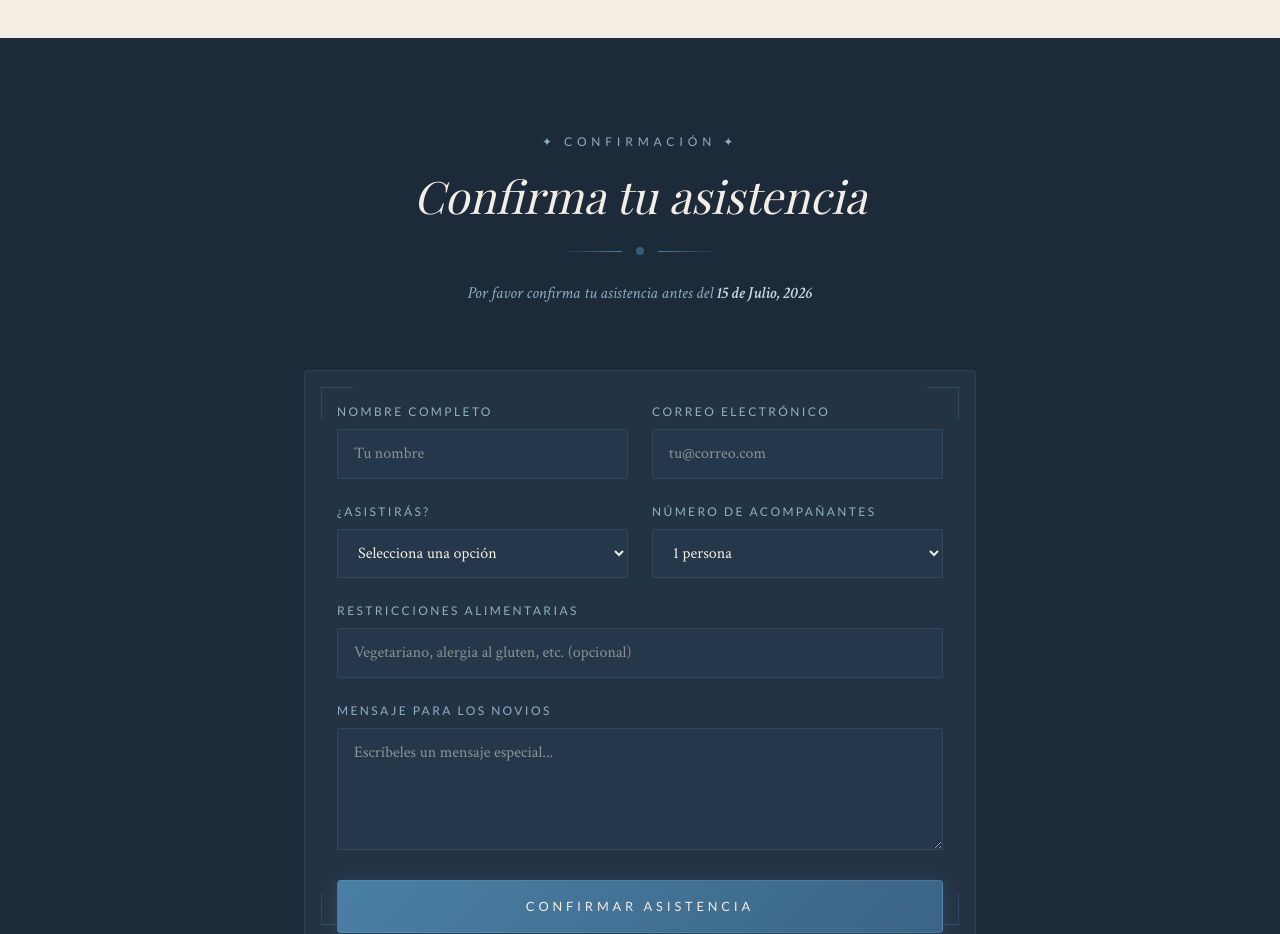
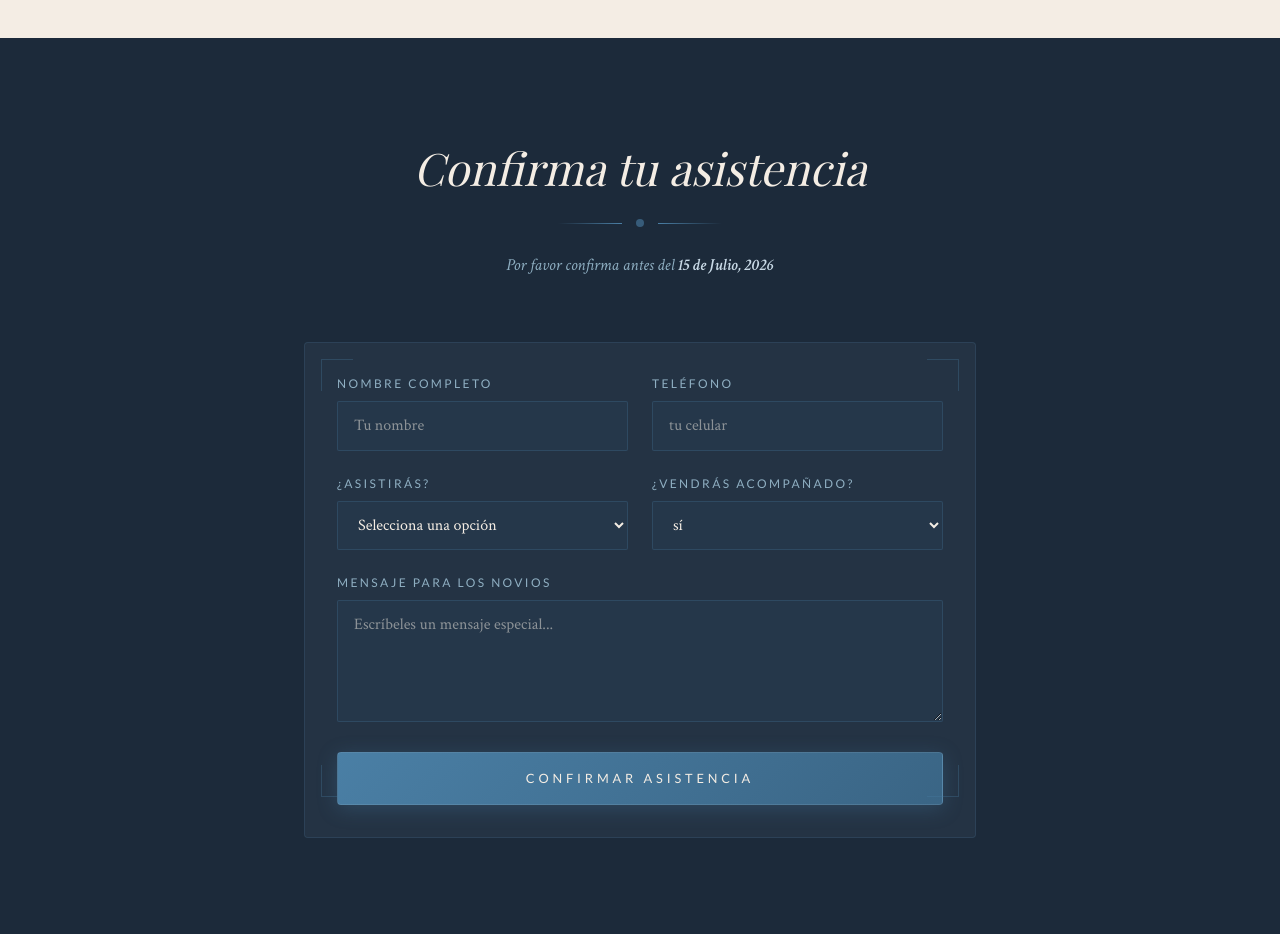
Before and after one commit to joel5vega/Nuestraboda, a React (Vite) app: page / in a window 1280 px wide. Shown: the part 6360-7294 px from the top of the page. Built offline with nearby package versions, Linux system fonts and the light colour scheme; a web font is replaced by a local one.

Commit message:
fix rsvp

```diff
--- a/src/app/components/RSVPForm.tsx
+++ b/src/app/components/RSVPForm.tsx
@@ -2,7 +2,7 @@
 
 type FormData = {
   name: string;
-  email: string;
+  phone: string;
   guests: string;
   attendance: string;
   dietary: string;
@@ -12,7 +12,7 @@
 export function RSVPForm() {
   const [form, setForm] = useState<FormData>({
     name: "",
-    email: "",
+    phone: "",
     guests: "1",
     attendance: "",
     dietary: "",
@@ -62,9 +62,9 @@
       <div className="max-w-2xl mx-auto">
         {/* Header */}
         <div className="text-center mb-16">
-          <p className="tracking-[0.4em] uppercase mb-3 text-xs" style={{ color: "#8FAFC2", fontFamily: "'Lato', sans-serif" }}>
+          {/* <p className="tracking-[0.4em] uppercase mb-3 text-xs" style={{ color: "#8FAFC2", fontFamily: "'Lato', sans-serif" }}>
             ✦ Confirmación ✦
-          </p>
+          </p> */}
           <h2 style={{
             fontFamily: "'Playfair Display', serif",
             color: "#F4EDE4",
@@ -80,7 +80,7 @@
             <div className="h-px w-16" style={{ background: "linear-gradient(to left, transparent, #4A7FA5)" }} />
           </div>
           <p className="mt-6" style={{ fontFamily: "'Crimson Text', serif", color: "#8FAFC2", fontSize: "1.05rem", fontStyle: "italic" }}>
-            Por favor confirma tu asistencia antes del <strong style={{ color: "#C8D9E6" }}>15 de Julio, 2026</strong>
+            Por favor confirma  antes del <strong style={{ color: "#C8D9E6" }}>15 de Julio, 2026</strong>
           </p>
         </div>
 
@@ -132,14 +132,14 @@
                   />
                 </div>
                 <div>
-                  <label style={labelStyle}>Correo electrónico</label>
+                  <label style={labelStyle}>Teléfono</label>
                   <input
-                    type="email"
-                    name="email"
-                    value={form.email}
+                    type="phone"
+                    name="phone"
+                    value={form.phone}
                     onChange={handleChange}
                     required
-                    placeholder="tu@correo.com"
+                    placeholder="tu celular"
                     style={{ ...inputStyle, caretColor: "#8FAFC2" }}
                     onFocus={e => e.target.style.borderColor = "#4A7FA5"}
                     onBlur={e => e.target.style.borderColor = "rgba(74,127,165,0.25)"}
@@ -163,35 +163,22 @@
                   </select>
                 </div>
                 <div>
-                  <label style={labelStyle}>Número de acompañantes</label>
+                  <label style={labelStyle}>¿Vendrás acompañado?</label>
                   <select
                     name="guests"
                     value={form.guests}
                     onChange={handleChange}
                     style={{ ...inputStyle, cursor: "pointer" }}
                   >
-                    {[1, 2, 3, 4, 5].map(n => (
+                    {["sí","no"].map(n => (
                       <option key={n} value={n} style={{ background: "#2C3D4F" }}>
-                        {n} {n === 1 ? "persona" : "personas"}
+                        {n}
                       </option>
                     ))}
                   </select>
                 </div>
               </div>
 
-              <div>
-                <label style={labelStyle}>Restricciones alimentarias</label>
-                <input
-                  type="text"
-                  name="dietary"
-                  value={form.dietary}
-                  onChange={handleChange}
-                  placeholder="Vegetariano, alergia al gluten, etc. (opcional)"
-                  style={{ ...inputStyle, caretColor: "#8FAFC2" }}
-                  onFocus={e => e.target.style.borderColor = "#4A7FA5"}
-                  onBlur={e => e.target.style.borderColor = "rgba(74,127,165,0.25)"}
-                />
-              </div>
 
               <div>
                 <label style={labelStyle}>Mensaje para los novios</label>
```
